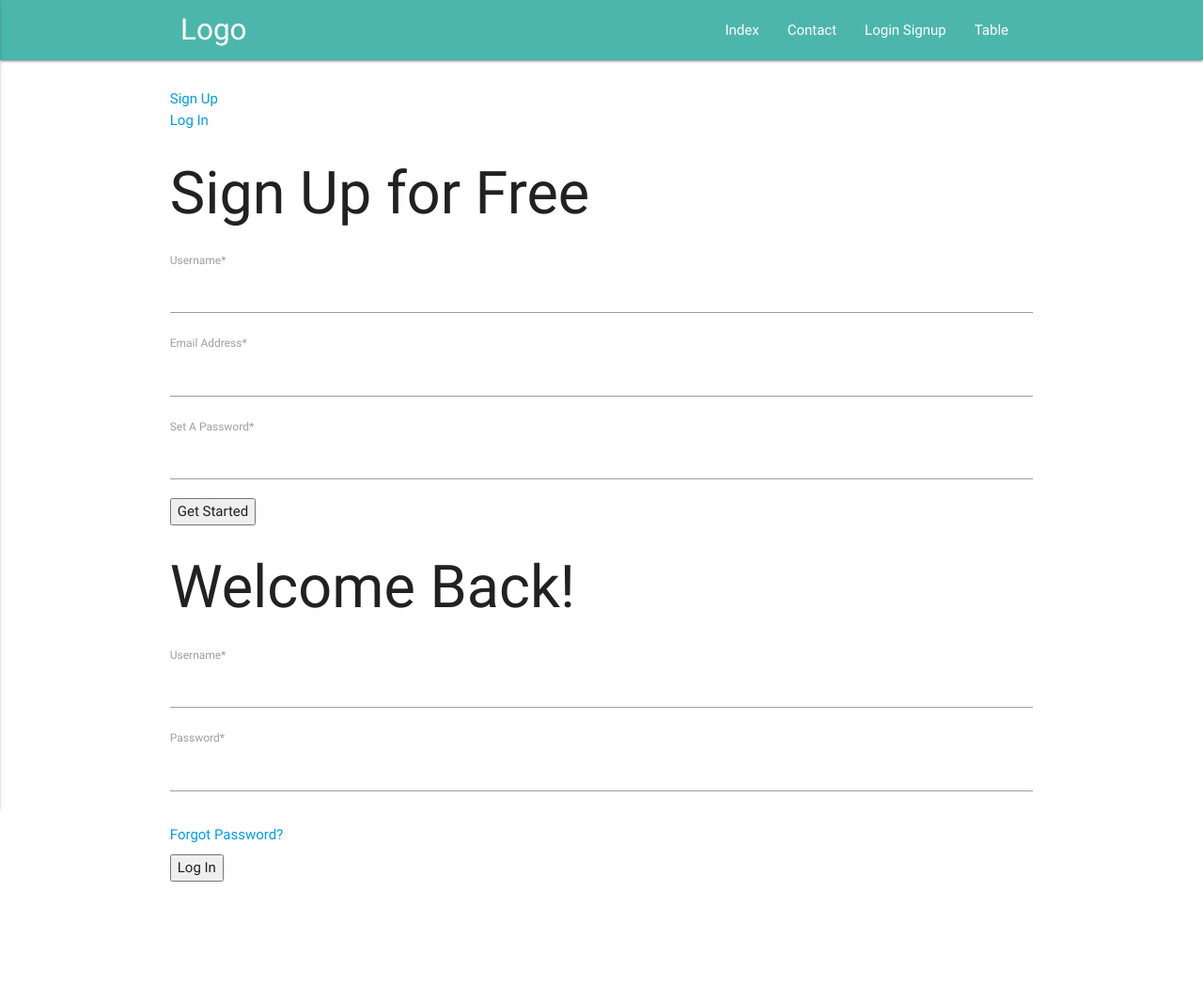
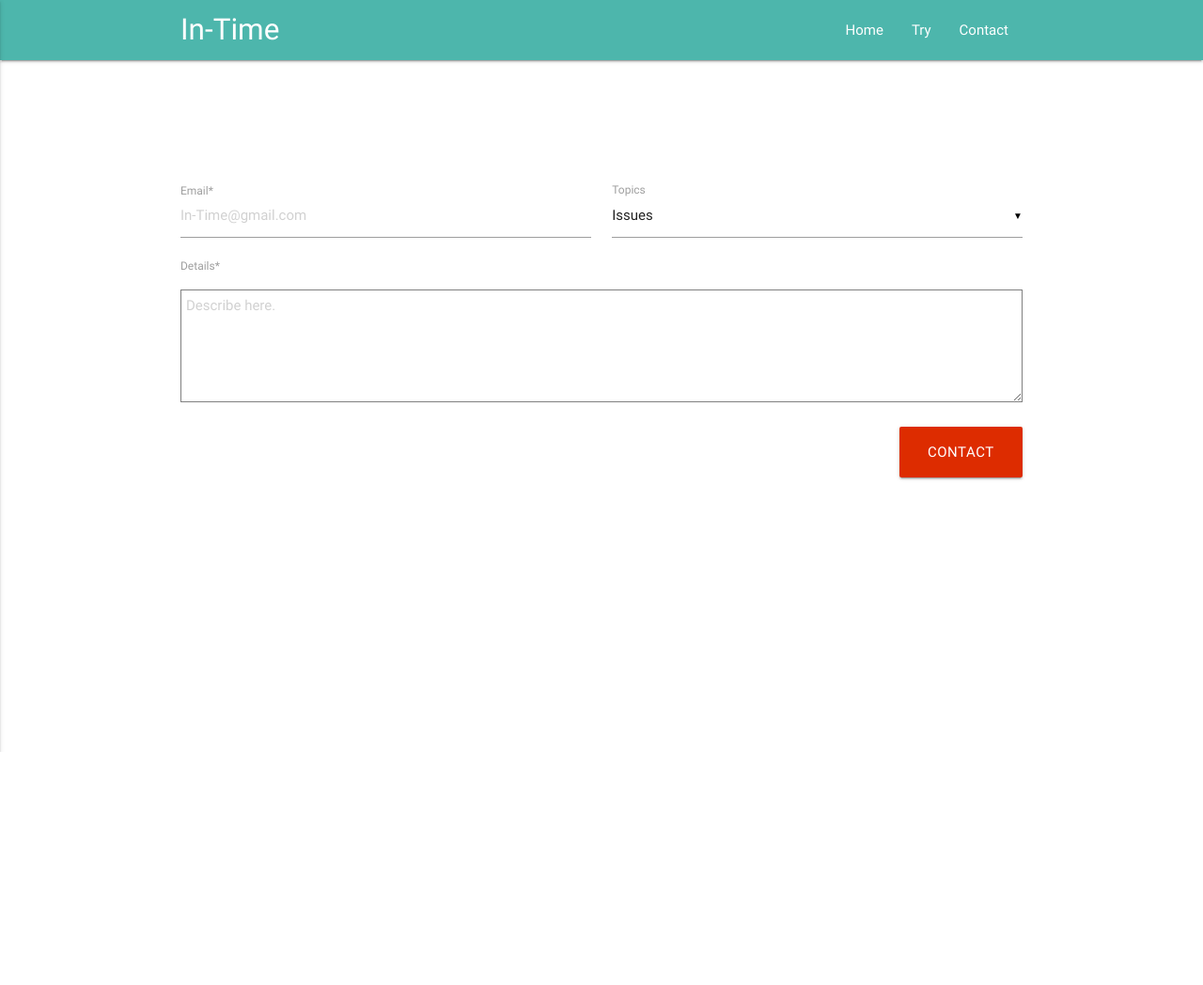
Before and after one commit to Nicolas5150/in-time, a PHP site: page /html/contact.html in a window 1280 px wide. Shown: the whole page at 94% size. After the commit the page ends 800 px from the top, so only its background shows below. Run offline with PHP 8.4, Linux system fonts and the light colour scheme; some libraries are stand-ins or nearby versions.

Commit message:
Adding the following:
Added Ajax call to contact.php to send out an email. Includes client
side verification (though still allows to send off the values if not
correct).

Also re wrapped data on the main form for users event info. Had to
prevent user defaults to allow form tags to be used and correct
implement the distance matrix.

```diff
--- a/css/style.css
+++ b/css/style.css
@@ -16,3 +16,21 @@
 .icon-block .material-icons {
 	font-size: inherit;
 }
+
+#message {
+  min-width: 100%;
+  max-width: 100%;
+	height: 120px;
+	border: 1px solid gray;
+	padding: 5px;
+}
+
+#message-space {
+  line-height: 340%;
+}
+
+.error {
+  color: red;
+  float: right;
+  margin-left: 55px;
+}
--- a/html/contact.html
+++ b/html/contact.html
@@ -3,127 +3,70 @@
 <head>
   <meta http-equiv="Content-Type" content="text/html; charset=UTF-8"/>
   <meta name="viewport" content="width=device-width, initial-scale=1, maximum-scale=1.0"/>
-  <title>Starter Template - Materialize</title>
+  <title>In-Time</title>
 
   <!-- CSS  -->
   <link href="https://fonts.googleapis.com/icon?family=Material+Icons" rel="stylesheet">
   <link href="../css/materialize.css" type="text/css" rel="stylesheet" media="screen,projection"/>
   <link href="../css/style.css" type="text/css" rel="stylesheet" media="screen,projection"/>
-  <link href="../css/login_signup.css" type="text/css" rel="stylesheet" media="screen,projection"/>
 </head>
 
 <body>
   <nav class="#4db6ac teal lighten-2" role="navigation">
-    <div class="nav-wrapper container"><a id="logo-container" href="#" class="brand-logo">Logo</a>
+    <div class="nav-wrapper container"><a id="logo-container" href="#" class="brand-logo">In-Time</a>
       <ul class="right hide-on-med-and-down">
-        <li><a href="../index.html">Index</a></li>
-        <li><a href="contact.html">Contact</a></li>
-        <li><a href="login_signup.html">Login Signup</a></li>
-        <li><a href="table_page.html">Table</a></li>
+        <li><a href="../index.html">Home</a></li>
+        <li><a href="../html/on_time.html">Try</a></li>
+        <li><a href="../html/contact.html">Contact</a></li>
       </ul>
 
       <ul id="nav-mobile" class="side-nav">
-        <li><a href="index.html">Index</a></li>
-        <li><a href="contact.html">Contact</a></li>
-        <li><a href="login_signup.html">Login Signup</a></li>
-        <li><a href="table_page.html">Table</a></li>
+        <li><a href="../index.html">Home</a></li>
+        <li><a href="../html/on_time.html">Try</a></li>
+        <li><a href="../html/contact.html">Contact</a></li>
       </ul>
       <a href="#" data-activates="nav-mobile" class="button-collapse"><i class="material-icons">menu</i></a>
     </div>
   </nav>
 
+  <br/><br/><br/><br/><br/>
+  <div class="container">
+    <form action="#" method="post" id="contact-form">
+      <div class="section enter_data">
+        <div class="row">
+          <div class="input-field col s6">
+            <input id="email" type="text" class="validate" name="email" placeholder="In-Time@gmail.com">
+            <label for="email">Email<span class="req">*</span></label>
+          </div>
+          <div class="input-field col s6">
+             <select name="topic">
+               <option value="Issues">Issues</option>
+               <option value="Help">Help</option>
+               <option value="Suggestions">Suggestions</option>
+               <option value="Other">Other</option>
+             </select>
+             <label>Topics</label>
+          </div>
+        </div>
 
+        <div class="row">
+          <div class="input-field col s12">
+            <textarea  id="message" class="validate" rows="4" cols="50" placeholder="Describe here." name="message"></textarea>
+            <label for="message" id="message-space">Details<span class="req">*</span></label>
+          </div>
+        </div>
 
-  <div class="container">
-    <div class="section">
-
-      <!--   Icon Section   -->
-      <div class="row">
-        <div class="form">
-
-              <ul class="tab-group">
-                <li class="tab active"><a href="#signup">Sign Up</a></li>
-                <li class="tab"><a href="#login">Log In</a></li>
-              </ul>
-
-              <div class="tab-content">
-                <div id="signup">
-                  <h1>Sign Up for Free</h1>
-
-                  <form action="/" method="post">
-
-                  <div class="top-row">
-                    <div class="field-wrap">
-                      <label>
-                        Username<span class="req">*</span>
-                      </label>
-                      <input type="text" required autocomplete="off" />
-                    </div>
-                  </div>
-
-                  <div class="field-wrap">
-                    <label>
-                      Email Address<span class="req">*</span>
-                    </label>
-                    <input type="email"required autocomplete="off"/>
-                  </div>
-
-                  <div class="field-wrap">
-                    <label>
-                      Set A Password<span class="req">*</span>
-                    </label>
-                    <input type="password"required autocomplete="off"/>
-                  </div>
-
-                  <button type="submit" class="button button-block"/>Get Started</button>
-
-                  </form>
-
-                </div>
-
-                <div id="login">
-                  <h1>Welcome Back!</h1>
-
-                  <form action="/" method="post">
-
-                    <div class="field-wrap">
-                    <label>
-                      Username<span class="req">*</span>
-                    </label>
-                    <input type="email"required autocomplete="off"/>
-                  </div>
-
-                  <div class="field-wrap">
-                    <label>
-                      Password<span class="req">*</span>
-                    </label>
-                    <input type="password"required autocomplete="off"/>
-                  </div>
-
-                  <p class="forgot"><a href="#">Forgot Password?</a></p>
-
-                  <button class="button button-block"/>Log In</button>
-
-                  </form>
-
-                </div>
-
-              </div><!-- tab-content -->
-
-        </div> <!-- /form -->
+        <button type="submit" value="Submit" id="contact-btn" style="float:right;"
+        class="btn-large waves-effect waves-light deep-orange accent-4">Contact</button>
       </div>
-
     </div>
-    <br><br>
-
-    <div class="section">
-
-    </div>
-  </div>
+  </form>
 
   <!--  Scripts-->
   <script src="https://code.jquery.com/jquery-2.1.1.min.js"></script>
+  <script src="http://cdn.jsdelivr.net/jquery.validation/1.15.1/jquery.validate.js"></script>
   <script src="../js/materialize.js"></script>
   <script src="../js/navbar.js"></script>
+  <script src="../js/contact.js"></script>
   </body>
 </html>
--- a/html/on_time.html
+++ b/html/on_time.html
@@ -33,6 +33,7 @@
 
   <br/><br/><br/><br/><br/>
   <div class="container">
+<form action="#" method="post" id="contact-forms">
     <div class="section enter_data">
       <div class="row">
         <div class="input-field col s12">
@@ -47,7 +48,7 @@
           <label for="datepicker">Date &amp; Time</label>
         </div>
         <div class="input-field col s6">
-          <input id="timepicker" type="text" class="validate" name="timepicker" placeholder="06:25 PM">
+          <input id="timepicker" type="text" class="validate" name="timepicker" placeholder="12:00 PM">
         </div>
       </div>
 
@@ -97,11 +98,13 @@
       <button type="submit" value="Submit" id="event-add-btn" style="float:right;"
       class="btn-large waves-effect waves-light deep-orange accent-4">Get Me There In-Time!</button>
     </div>
+</form>
   </div>
 
   <!--  Scripts-->
   <script src="https://code.jquery.com/jquery-2.1.1.min.js"></script>
   <script src="https://code.jquery.com/ui/1.12.1/jquery-ui.js"></script>
+  <script src="http://cdn.jsdelivr.net/jquery.validation/1.15.1/jquery.validate.js"></script>
   <script src="https://maps.googleapis.com/maps/api/js?key=AIzaSyDP9wo3OPbTjnXug18mUwl0T68xMReaKdQ&libraries=places"></script>
   <script src="../js/materialize.js"></script>
   <script src="../js/timepicki.js"></script>
--- a/index.html
+++ b/index.html
@@ -104,6 +104,5 @@
   <script src="https://code.jquery.com/ui/1.12.1/jquery-ui.js"></script>
   <script src="js/materialize.js"></script>
   <script src="js/navbar.js"></script>
-  <script src="js/events.js"></script>
   </body>
 </html>
--- /dev/null
+++ b/js/contact.js
@@ -0,0 +1,43 @@
+(function($){
+  // Check for when the contact submit button is pressed by user.
+  $('#contact-btn').bind('click', function (event) {
+    // Using this to stop refreshing.
+    event.preventDefault();
+    $.ajax({
+      // Grab data from the from and send it to the php call.
+      type: 'POST',
+      url: 'http://sulley.cah.ucf.edu/~ni927795/in-time/php/contact.php',
+      data: $('#contact-form').serialize(),
+      success: function (data) {
+        alert(data);
+      }
+    });
+  });
+
+  // Validate user input client side.
+  // https://jqueryvalidation.org
+  // http://stackoverflow.com/questions/15060292/a-simple-jquery-form-validation-script
+  $('#contact-form').validate({
+    rules: {
+      message: {
+        required: true,
+        minlength: 2
+      },
+      email: {
+        required: true,
+        email: true
+      },
+    },
+    messages: {
+      message: {
+        required: "Description required.",
+        minlength: "Description too short."
+      },
+      email: {
+        required: "Email required.",
+        email: "Invalid format."
+      }
+    }
+  });
+
+})(jQuery);
--- a/js/navbar.js
+++ b/js/navbar.js
@@ -1,15 +1,9 @@
 // Navbar slideout
 (function($){
-  $(function(){
     // Navbar items - mobile theme
     $('.button-collapse').sideNav();
     // Image parallax
     $('.parallax').parallax();
     // Materialize
     $('select').material_select();
-    // Popup for date
-    $( "#datepicker" ).datepicker();
-    //
-    $('#timepicker').timepicki();
-  });
 })(jQuery);
```
Also changed, not shown: js/events.js (+11 -0 lines), php/contact.php (added, +37 -0 lines), research/Screen Shot 2017-01-30 at 1.15.16 AM.png (added).
